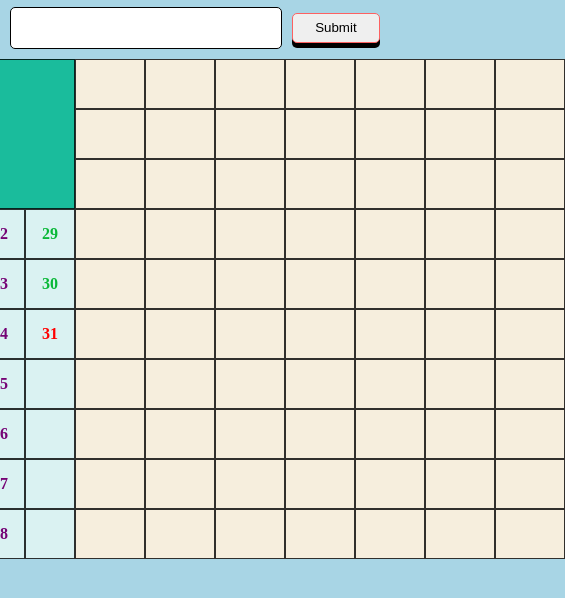
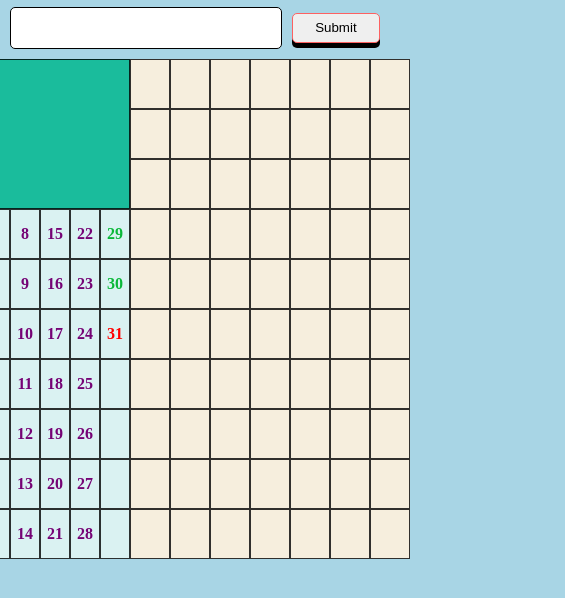
Before and after one commit to msk00007/onePageCalander, a plain HTML site: page index.html in a window 390 px wide. Shown: the part 84-682 px from the top of the page, 565 px wide, since content can reach past the window. Drawn offline with Linux system fonts and the light colour scheme.

Commit message:
Update style.css

```diff
--- a/css/style.css
+++ b/css/style.css
@@ -100,3 +100,15 @@ header {
 .green {
   color: rgb(10, 184, 56);
 }
+
+@media screen and (max-width: 640px) {
+  .calander-grid-dates {
+    width: 150px;
+    grid-template-columns: repeat(5, 30px);
+  }
+  .calander-grid-weeks {
+    width: 280px;
+
+    grid-template-columns: repeat(7, 40px);
+  }
+}
```
